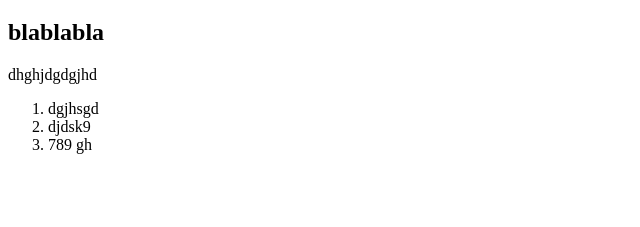
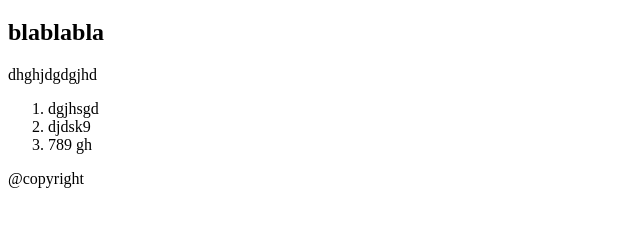
Before and after one commit to hubertart/learning-git-1, a plain HTML site: page index.html in a window 1280 px wide. Shown: the part 61-288 px from the top of the page, without its empty margins (0-640 px from the left). Drawn offline with Linux system fonts and the light colour scheme.

Commit message:
Add footer

```diff
--- a/index.html
+++ b/index.html
@@ -23,6 +23,8 @@
         </ol>
     </div>
 
+    <footer>@copyright</footer>
+
 
 </body>
 
```
